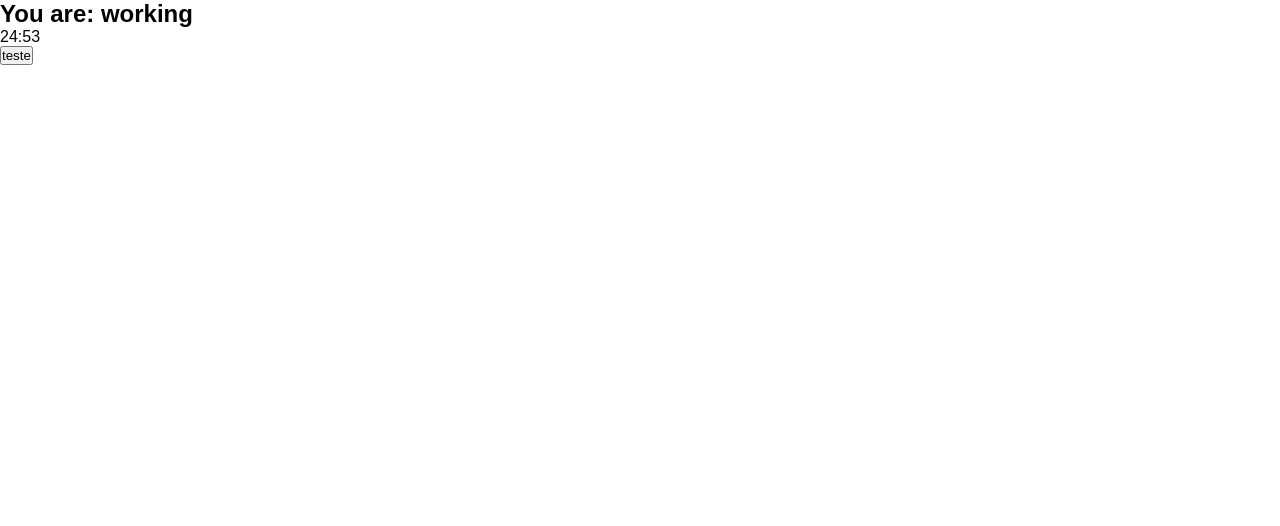
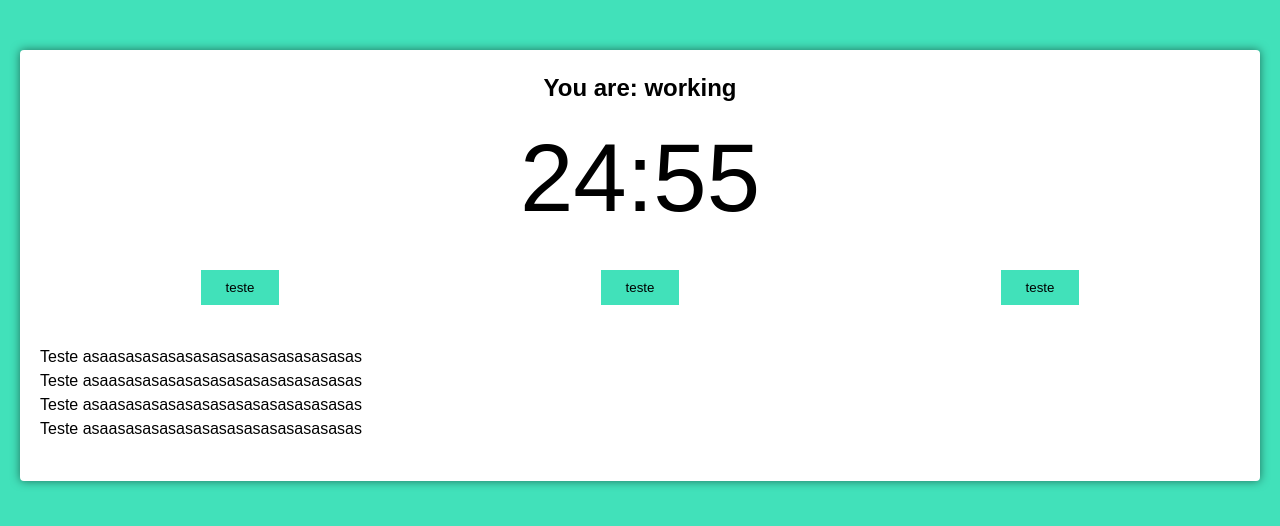
Before and after one commit to JCDMeira/pomodoro, a React (Create React App) app: page / in a window 1280 px wide. Shown: the top 526 px of the page. Built offline with nearby package versions, Linux system fonts and the light colour scheme.

Commit message:
Update: css file and adaptations for styles

```diff
--- a/src/App.tsx
+++ b/src/App.tsx
@@ -2,8 +2,13 @@
 import { PomodoroTimer } from "./components/pomodoro-timer";
 function App(): JSX.Element {
   return (
-    <div>
-      <PomodoroTimer defaultPomodoroTime={1500} />
+    <div className="container">
+      <PomodoroTimer
+        pomodoroTime={1500}
+        shortRestTime={300}
+        longRestTime={900}
+        cycles={4}
+      />
     </div>
   );
 }
--- a/src/components/pomodoro-timer.tsx
+++ b/src/components/pomodoro-timer.tsx
@@ -7,11 +7,14 @@
 import { Timer } from "./timer";
 
 interface Props {
-  defaultPomodoroTime: number;
+  pomodoroTime: number;
+  shortRestTime: number;
+  longRestTime: number;
+  cycles: number;
 }
 
 export function PomodoroTimer(props: Props): JSX.Element {
-  const [mainTime, setMainTime] = useState(props.defaultPomodoroTime);
+  const [mainTime, setMainTime] = useState(props.pomodoroTime);
 
   useInterval(() => {
     setMainTime(mainTime - 1);
@@ -20,7 +23,17 @@
     <div className="pomodoro">
       <h2>You are: working</h2>
       <Timer mainTime={mainTime} />
-      <Button text="teste" onClick={() => console.log(1)}></Button>
+      <div className="controls">
+        <Button text="teste" onClick={() => console.log(1)}></Button>
+        <Button text="teste" onClick={() => console.log(1)}></Button>
+        <Button text="teste" onClick={() => console.log(1)}></Button>
+      </div>
+      <div className="details">
+        <p>Teste asaasasasasasasasasasasasasasasas</p>
+        <p>Teste asaasasasasasasasasasasasasasasas</p>
+        <p>Teste asaasasasasasasasasasasasasasasas</p>
+        <p>Teste asaasasasasasasasasasasasasasasas</p>
+      </div>
     </div>
   );
 }
--- a/src/components/timer.tsx
+++ b/src/components/timer.tsx
@@ -6,5 +6,5 @@
 }
 
 export function Timer(props: Props): JSX.Element {
-  return <div className="time">{secondsToTime(props.mainTime)}</div>;
+  return <div className="timer">{secondsToTime(props.mainTime)}</div>;
 }
--- a/src/index.css
+++ b/src/index.css
@@ -7,4 +7,63 @@
 
 body {
   font-family: sans-serif;
+  background-color: #41e1ba;
+  transition: background-color 300ms ease-in-out;
+  line-height: 1.5;
 }
+
+.container {
+  min-width: 640px;
+  margin: 0 auto;
+}
+
+.working {
+  background: #ef5d50;
+}
+
+.hidden {
+  display: none;
+}
+
+.pomodoro {
+  background: #fff;
+  margin: 50px 20px;
+  padding: 20px;
+  border-radius: 4px;
+  box-shadow: 0 0 10px rgba(0,0,0,0.5);
+}
+
+.pomodoro h2 {
+  font-size: 24px;
+  text-align: center;
+}
+
+.pomodoro .timer {
+  font-size: 6rem;
+  text-align: center;
+}
+
+.pomodoro .controls {
+  display: flex;
+  align-items: center;
+  justify-content: space-evenly;
+}
+
+.pomodoro button {
+  background: #41e1ba;
+  border: none;
+  cursor: pointer;
+  padding: 10px 25px;
+  color: #000;
+  transition: background-color 300ms ease-in-out;
+  margin: 20px auto;
+}
+
+.working .pomodoro button {
+  background: #ef5d50;
+  color: #fff;
+}
+
+.pomodoro .details {
+  margin: 20px 0;
+}
```
